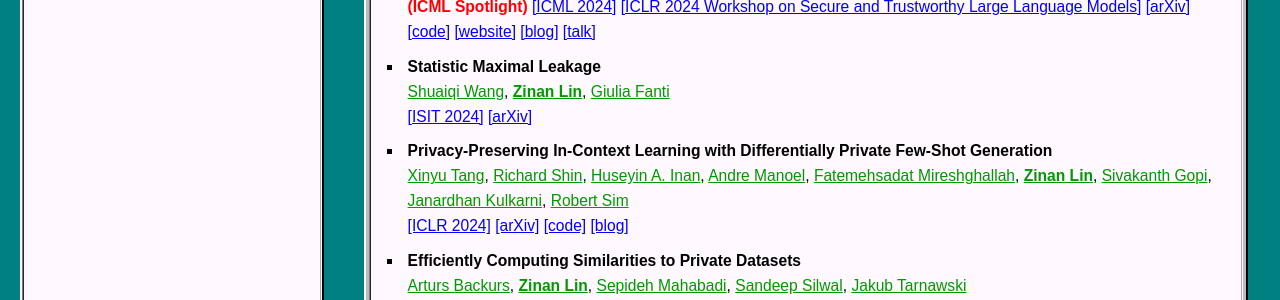
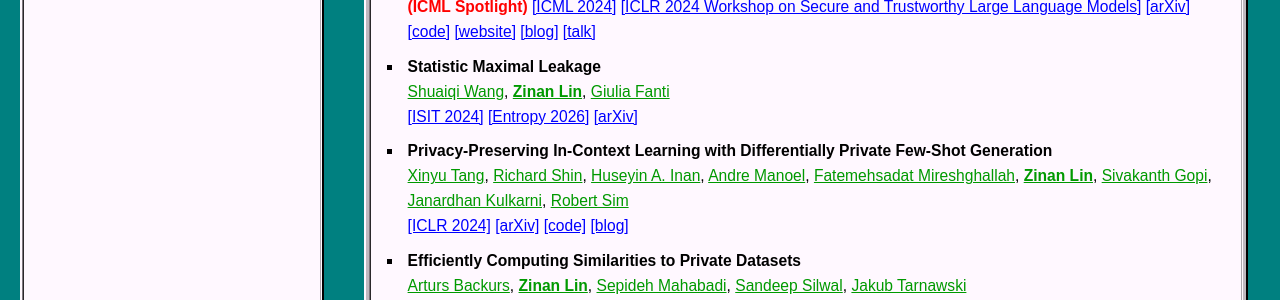
Before and after one commit to fjxmlzn/fjxmlzn.github.io, a Jekyll site: the page built from _publications/publications.html, in a window 1280 px wide. Shown: the part 3870-4170 px from the top of the page. Built offline with Jekyll 4.4.1, drawn with Linux system fonts in a browser that asks for light colours; comment, search, counter and statistics services are not loaded.

Commit message:
Update publications and CV

```diff
--- a/_publications/publications.html
+++ b/_publications/publications.html
@@ -946,6 +946,9 @@ permalink: /publications/index.html
             <a href="https://cmsworkshops.com/ISIT2024/view_paper.php?PaperNum=2079" target="_blank">[ISIT 2024]</a>
         </span>
         <span class='publication_journal'>
+            <a href="https://www.mdpi.com/1099-4300/28/7/819" target="_blank">[Entropy 2026]</a>
+        </span>
+        <span class='publication_journal'>
             <a href="https://arxiv.org/abs/2411.18531" target="_blank">[arXiv]</a>
         </span>
     </li>
```
Also changed, not shown: 1 other file.
